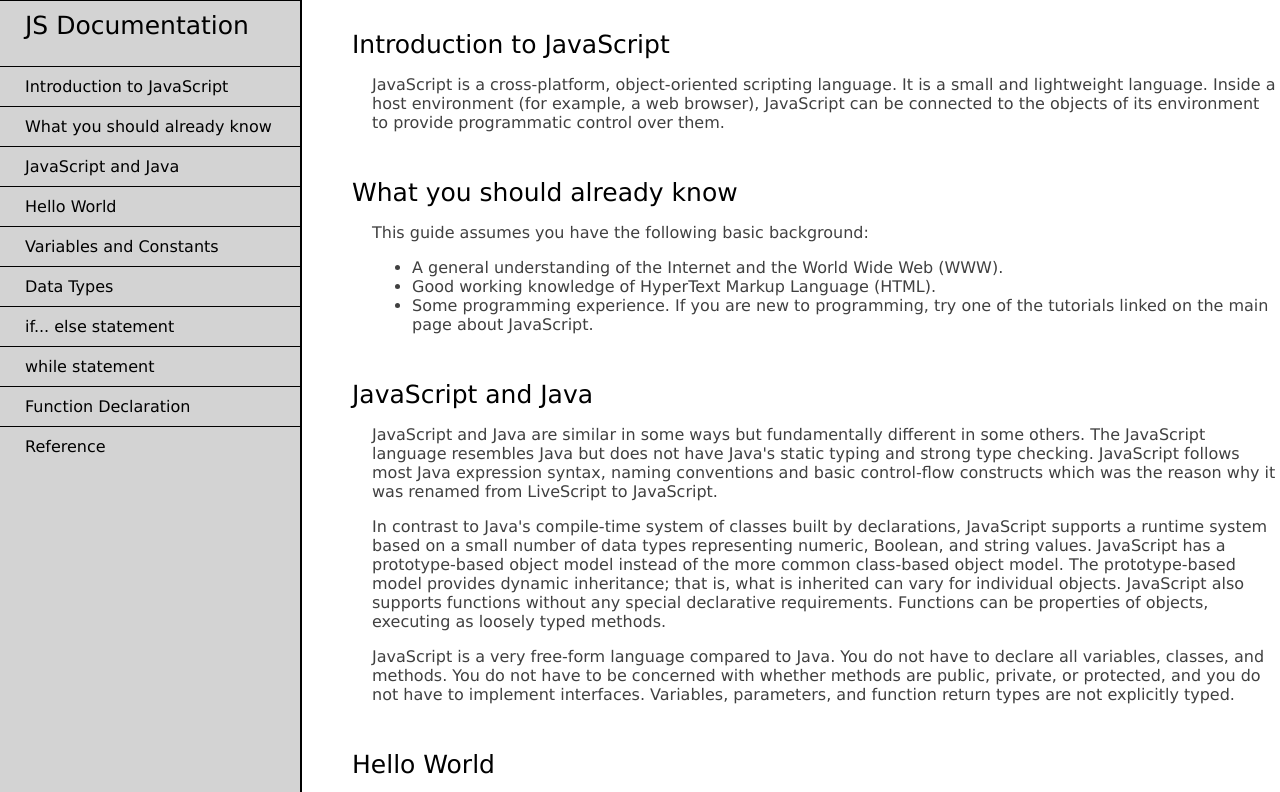
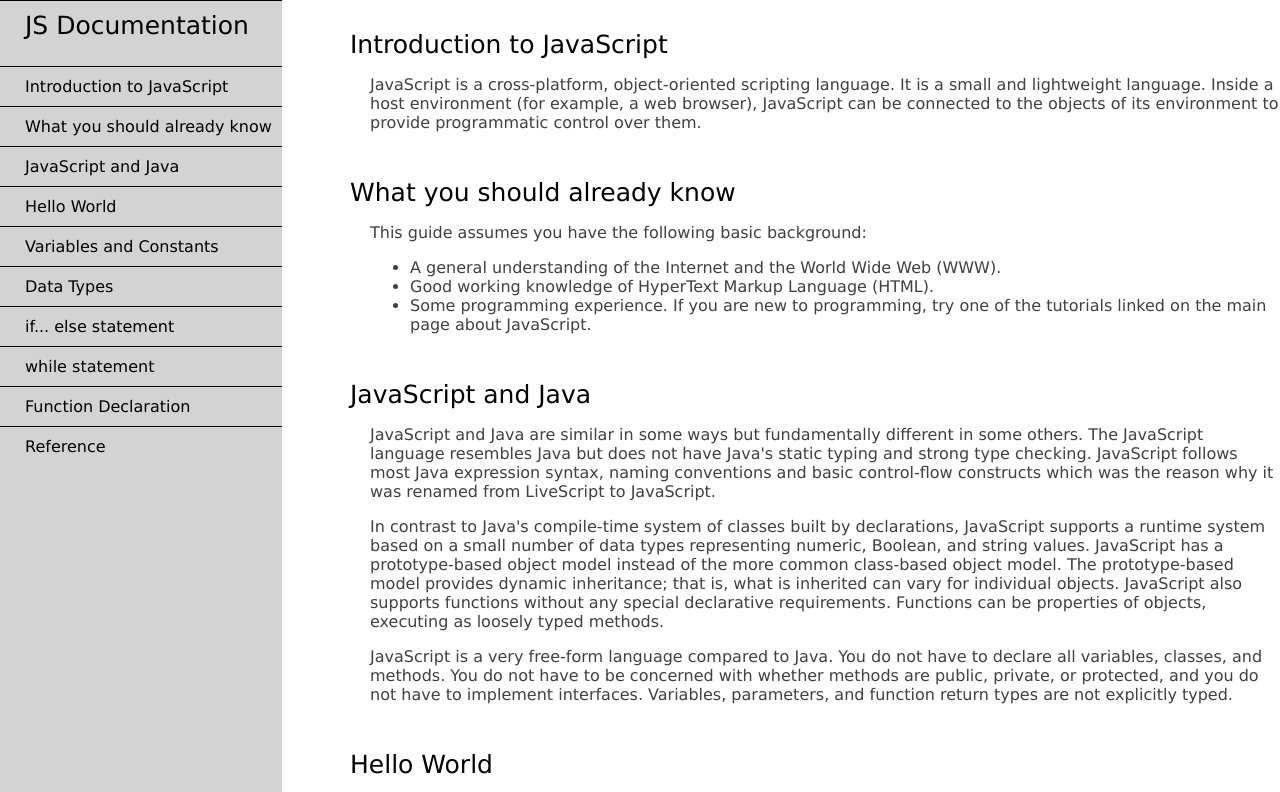
Before and after one commit to BreannaRoncal/FreeCodeCamp-Projects, a plain HTML site: page Responsive Web Design Projects/Technical Documentation Page/index.html in a window 1280 px wide. Shown: the top 792 px of the page. Drawn offline with Linux system fonts and the light colour scheme.

Commit message:
Update styles.css

```diff
--- a/Responsive Web Design Projects/Technical Documentation Page/styles.css
+++ b/Responsive Web Design Projects/Technical Documentation Page/styles.css
@@ -12,6 +12,9 @@ body {
   background-color: lightgray;
   display: flex;
   flex-direction: column;
+  position:fixed;
+  left:0;
+  height:100vh;
 }
 .nav-list {
   padding-left: 0;
@@ -52,7 +55,7 @@ header {
 }
 
 .main-section {
-  border-left: 2px solid black;
+
   padding-top: 30px;
   padding-left: 50px;
 }
```
